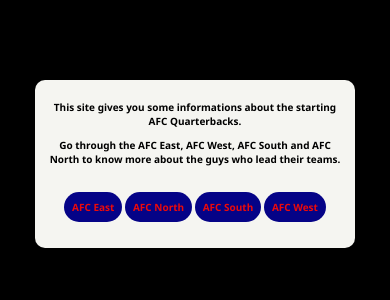
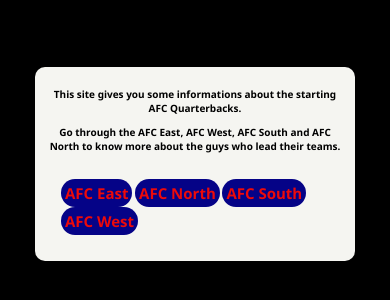
Before and after one commit to Tute24/afc-qbs-wiki-for-fans, a React (Vite) app: page / in a window 390 px wide. Shown: the part 354-654 px from the top of the page. Built offline with nearby package versions, Linux system fonts and the light colour scheme.

Commit message:
Making the app responsive

```diff
--- a/src/global.css
+++ b/src/global.css
@@ -38,12 +38,13 @@
 
 nav p {
     display: inline-flex;
-    padding: 0.5rem;
+    padding: 0.25rem;
     color: #ed0a0a;
     font-weight: bold;
     background-color: #050387;
     border-radius: 2rem;
-    margin: 1rem;
+    margin: auto;
+    font-size: 15px;
 }
 
 nav{
@@ -281,6 +282,7 @@
     nav div p{
         font-size: 8px;
         padding: 0.25rem;
+        color: white;
     }
 }
 
```
